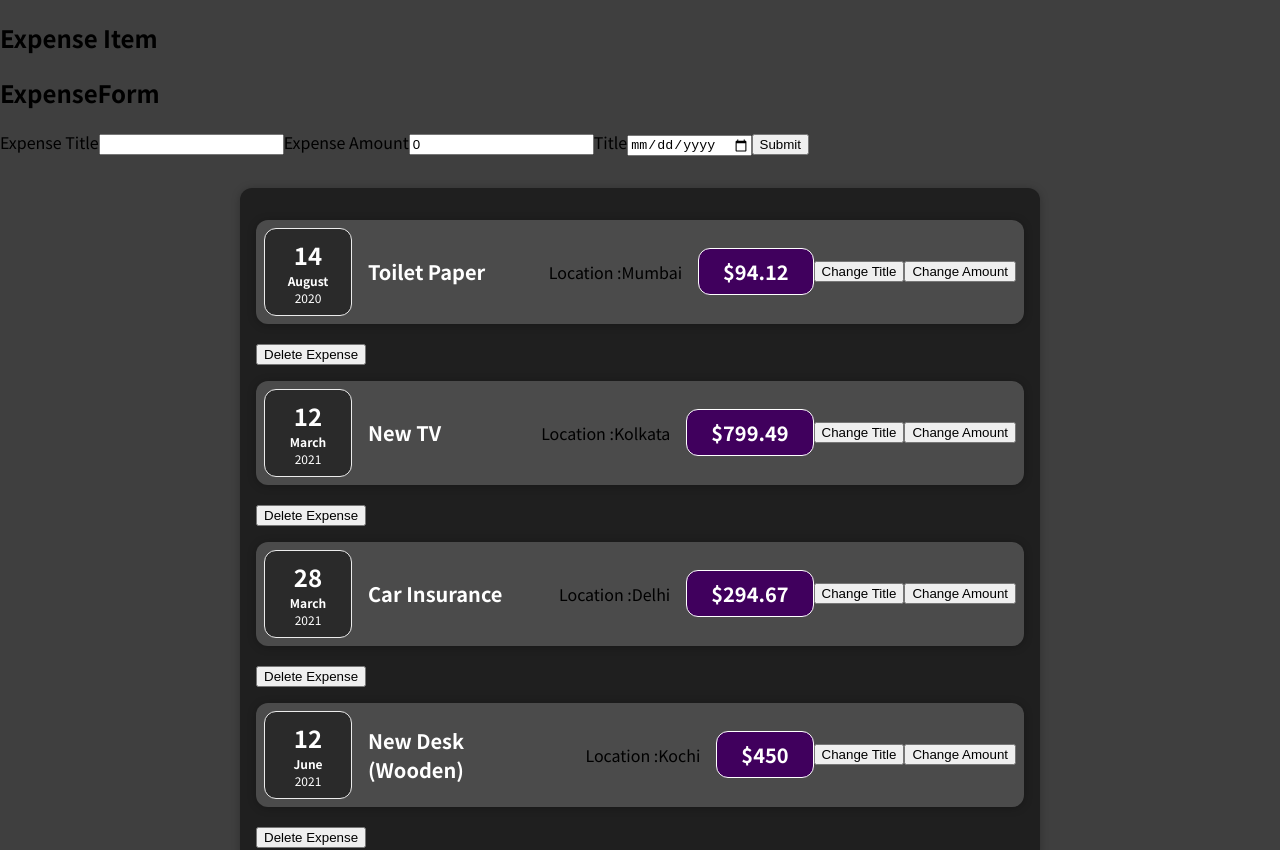
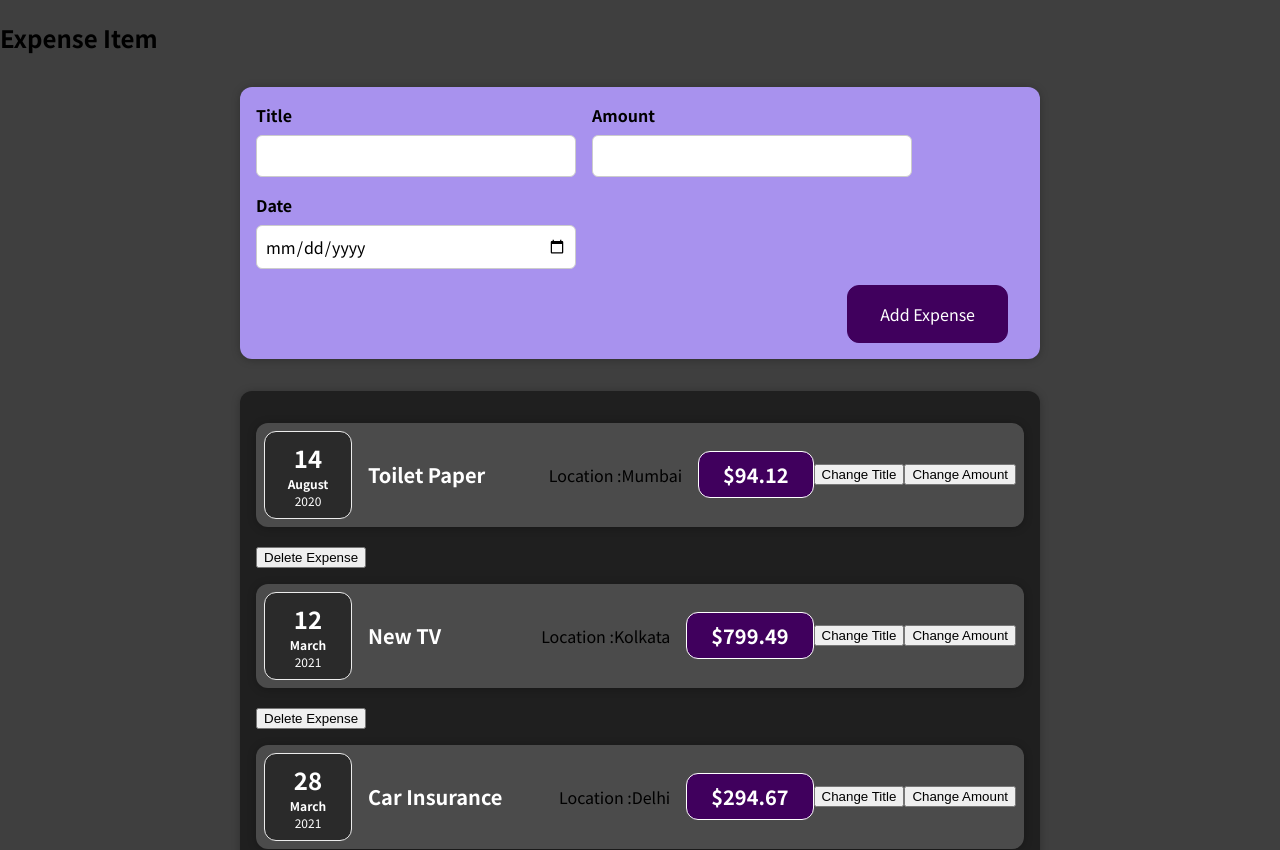
Before and after one commit to mithun-sp/expense-tracker, a React (Create React App) app: page / in a window 1280 px wide. Shown: the top 850 px of the page. Built offline with nearby package versions, Linux system fonts and the light colour scheme.

Commit message:
Multiple states inside ExpenseForm

```diff
--- a/src/App.js
+++ b/src/App.js
@@ -1,6 +1,6 @@
 import React from "react"
 import Expenses from './components/Expenses/Expenses';
-import ExpenseForm from "./components/Expenses/ExpenseForm";
+import NewExpense from "./components/NewExpense/NewExpense";
 
 function App() {
 
@@ -32,7 +32,7 @@ function App() {
   return (
     <div>
       <h2>Expense Item</h2>
-      <ExpenseForm/>
+      <NewExpense/>
       <Expenses items={expenses} />
     </div>
   );
--- a/src/components/Expenses/ExpenseForm.js
+++ /dev/null
@@ -1,36 +0,0 @@
-import React, { useState } from "react";
-import "./ExpenseForm.css";
-
-const ExpenseForm = () => {
-    const [title, setTitle] = useState("")
-    const [amount, setAmount] = useState(0)
-    const [date, setDate] = useState(0)
-
-    const onSubmit = (e) => {
-        e.preventDefault()
-        console.log("title:",title)
-        console.log("amount:", amount)
-        console.log("date:",date)
-        setTitle("")
-        setAmount(0)
-    }
-
-  return (
-    <div>
-      <h2>ExpenseForm</h2>
-      <div>
-        <form>
-          <label htmlFor="title">Expense Title</label>
-          <input type="text" id="title" name="title" value={title} onChange={(e) => setTitle(e.target.value)} />
-          <label htmlFor="amount">Expense Amount</label>
-          <input type="number" id="amount" name="amount" value={amount} onChange={(e) => setAmount(e.target.value)}  />
-          <label htmlFor="date">Title</label>
-          <input type="date" id="date" name="date" onChange={(e) => setDate(e.target.value)}  />
-          <button onClick={(e) => onSubmit(e)}>Submit</button>
-        </form>
-      </div>
-    </div>
-  );
-};
-
-export default ExpenseForm;
--- /dev/null
+++ b/src/components/NewExpense/ExpenseForm.css
@@ -0,0 +1,26 @@
+.new-expense__controls {
+    display: flex;
+    flex-wrap: wrap;
+    gap: 1rem;
+    margin-bottom: 1rem;
+    text-align: left;
+  }
+
+  .new-expense__control label {
+    font-weight: bold;
+    margin-bottom: 0.5rem;
+    display: block;
+  }
+
+  .new-expense__control input {
+    font: inherit;
+    padding: 0.5rem;
+    border-radius: 6px;
+    border: 1px solid #ccc;
+    width: 20rem;
+    max-width: 100%;
+  }
+
+  .new-expense__actions {
+    text-align: right;
+  }
--- /dev/null
+++ b/src/components/NewExpense/ExpenseForm.js
@@ -0,0 +1,51 @@
+import React, { useState } from 'react';
+
+import './ExpenseForm.css';
+
+const ExpenseForm = () => {
+  const [enteredTitle, setEnteredTitle] = useState("")
+  const [enteredAmount, setEnteredAmount] = useState("")
+  const [enteredDate, setEnteredDate] = useState("")
+
+  const handleTitleChange = (e) => {
+    setEnteredTitle(e.target.value)
+  }
+
+  const handleAmountChange = (e) => {
+    setEnteredAmount(e.target.value)
+  }
+
+  const handleDateChange = (e) => {
+    setEnteredDate(e.target.value)
+  }
+
+  const handleSubmit = (e) => {
+    e.preventDefault()
+    console.log(enteredTitle,enteredAmount,enteredDate)
+  }
+
+
+  return (
+    <form>
+      <div className='new-expense__controls'>
+        <div className='new-expense__control'>
+          <label>Title</label>
+          <input type='text' onChange={handleTitleChange} />
+        </div>
+        <div className='new-expense__control'>
+          <label>Amount</label>
+          <input type='number' min='0.01' step='0.01' onChange={handleAmountChange} />
+        </div>
+        <div className='new-expense__control'>
+          <label>Date</label>
+          <input type='date' min='2019-01-01' max='2022-12-31' onChange={handleDateChange} />
+        </div>
+      </div>
+      <div className='new-expense__actions'>
+        <button type='submit' onClick={handleSubmit}>Add Expense</button>
+      </div>
+    </form>
+  );
+};
+
+export default ExpenseForm;
--- /dev/null
+++ b/src/components/NewExpense/NewExpense.css
@@ -0,0 +1,38 @@
+.new-expense {
+    background-color: #a892ee;
+    padding: 1rem;
+    margin: 2rem auto;
+    width: 50rem;
+    max-width: 95%;
+    border-radius: 12px;
+    text-align: center;
+    box-shadow: 0 1px 8px rgba(0, 0, 0, 0.25);
+  }
+
+  .new-expense button {
+    font: inherit;
+    cursor: pointer;
+    padding: 1rem 2rem;
+    border: 1px solid #40005d;
+    background-color: #40005d;
+    color: white;
+    border-radius: 12px;
+    margin-right: 1rem;
+  }
+
+  .new-expense button:hover,
+  .new-expense button:active {
+    background-color: #510674;
+    border-color: #510674;
+  }
+
+  .new-expense button.alternative {
+    color: #220131;
+    border-color: transparent;
+    background-color: transparent;
+  }
+
+  .new-expense button.alternative:hover,
+  .new-expense button.alternative:active {
+    background-color: #ddb3f8;
+  }
--- /dev/null
+++ b/src/components/NewExpense/NewExpense.js
@@ -0,0 +1,14 @@
+import React from 'react';
+
+import ExpenseForm from './ExpenseForm';
+import './NewExpense.css';
+
+const NewExpense = () => {
+  return (
+    <div className='new-expense'>
+      <ExpenseForm />
+    </div>
+  );
+};
+
+export default NewExpense;
```
Also changed, not shown: src/components/Expenses/ExpenseForm.css (deleted).
